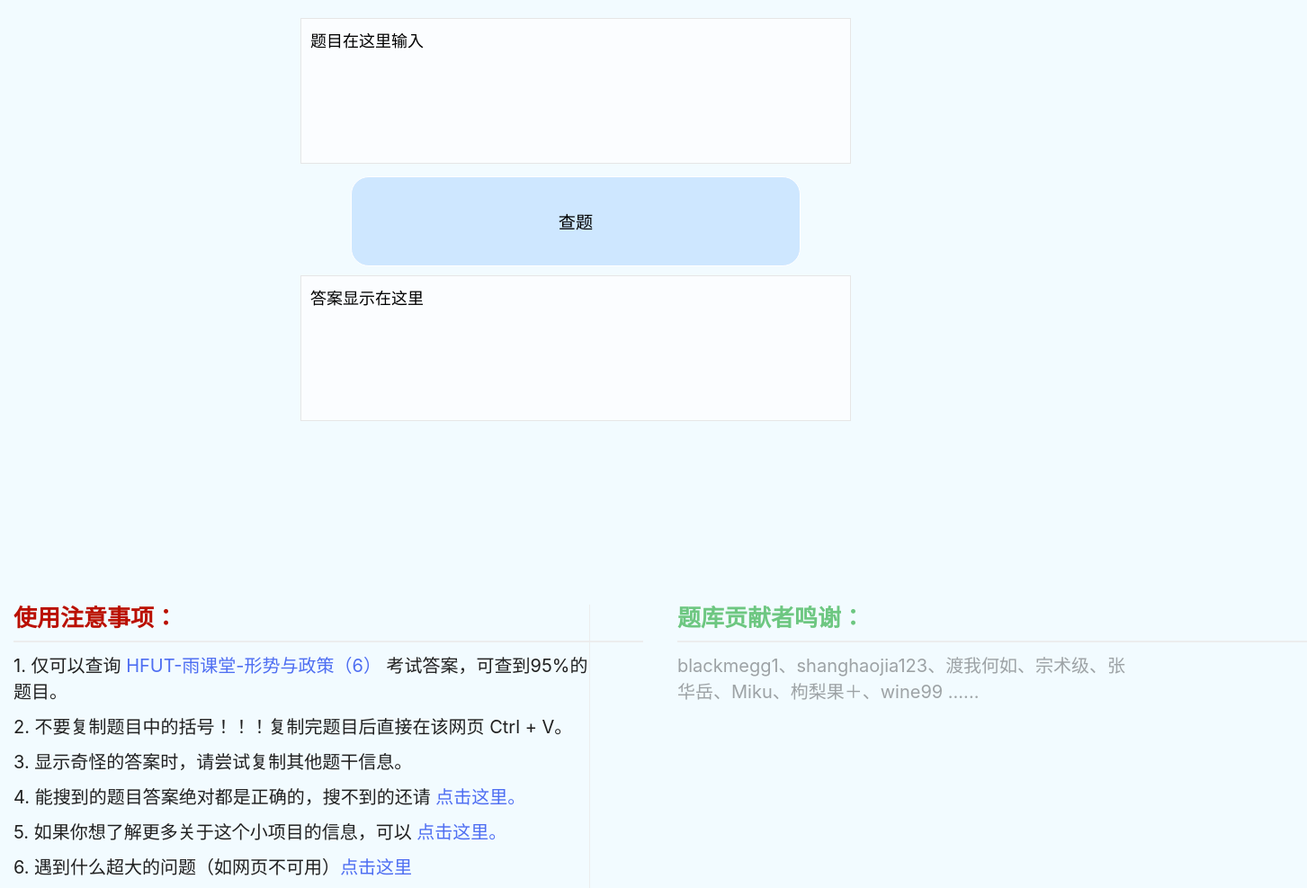
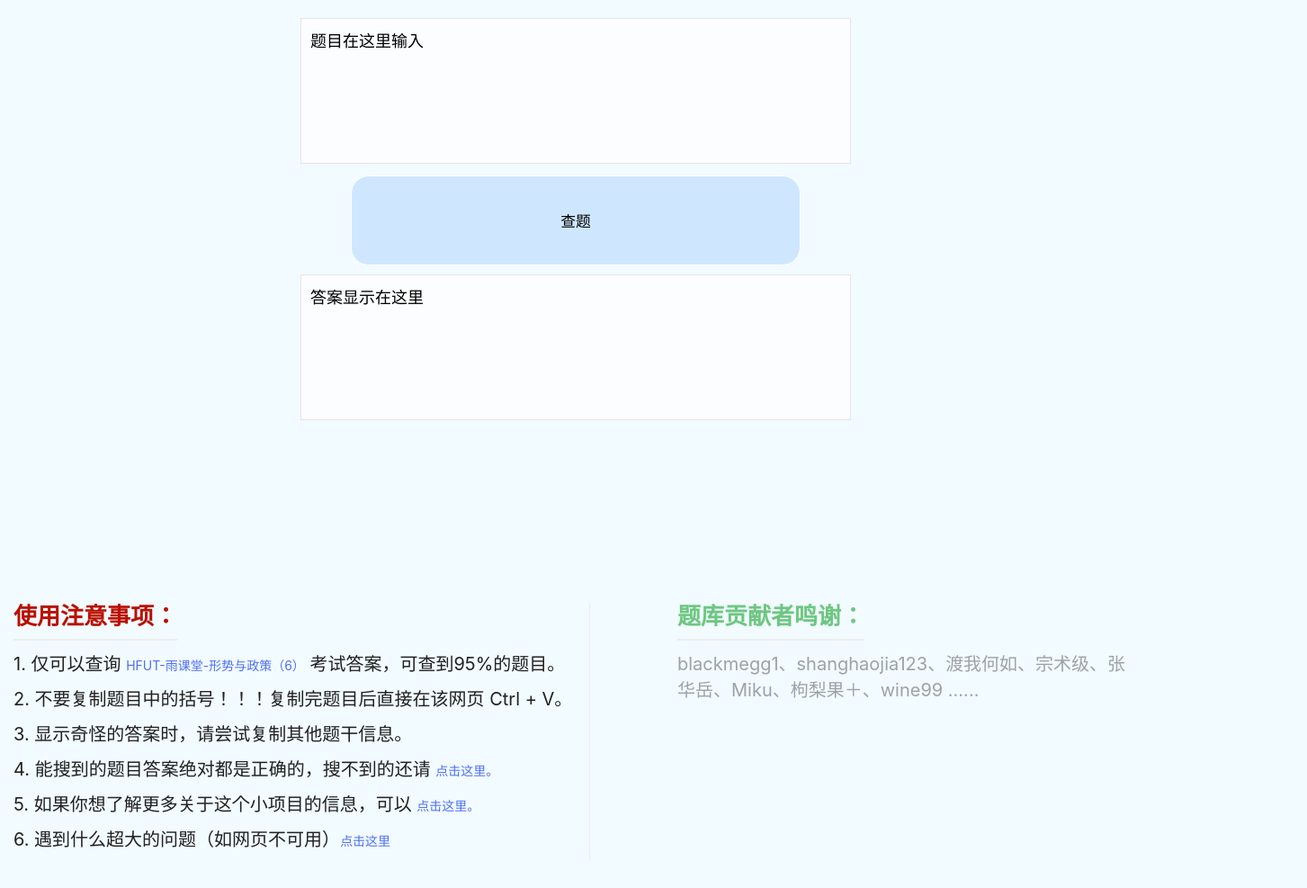
Before and after one commit to Blackmegg1/Situation-and-Policies, a plain HTML site: page front/index.html in a window 1280 px wide. Shown: the whole page at 90% size, 1453 px wide, since content can reach past the window. After the commit the page ends 956 px from the top, so only its background shows below. Drawn offline with Linux system fonts and the light colour scheme.

Commit message:
fix a typo in index.css and adjust footer style

```diff
--- a/front/index.css
+++ b/front/index.css
@@ -1,7 +1,7 @@
 * {
     margin: 0;
     padding: 0;
-    font: 14px;
+    font-size: 14px;
 }
 
 a {
@@ -104,7 +104,7 @@ textarea:hover {
     font-weight: 700;
     font-size: 26px;
     height: 30px;
-    width: 700px;
+    width: fit-content;
     line-height: 30px;
 }
 
@@ -115,7 +115,7 @@ textarea:hover {
     font-weight: 700;
     font-size: 26px;
     height: 30px;
-    width: 700px;
+    width: fit-content;
     line-height: 30px;
 }
 
```
